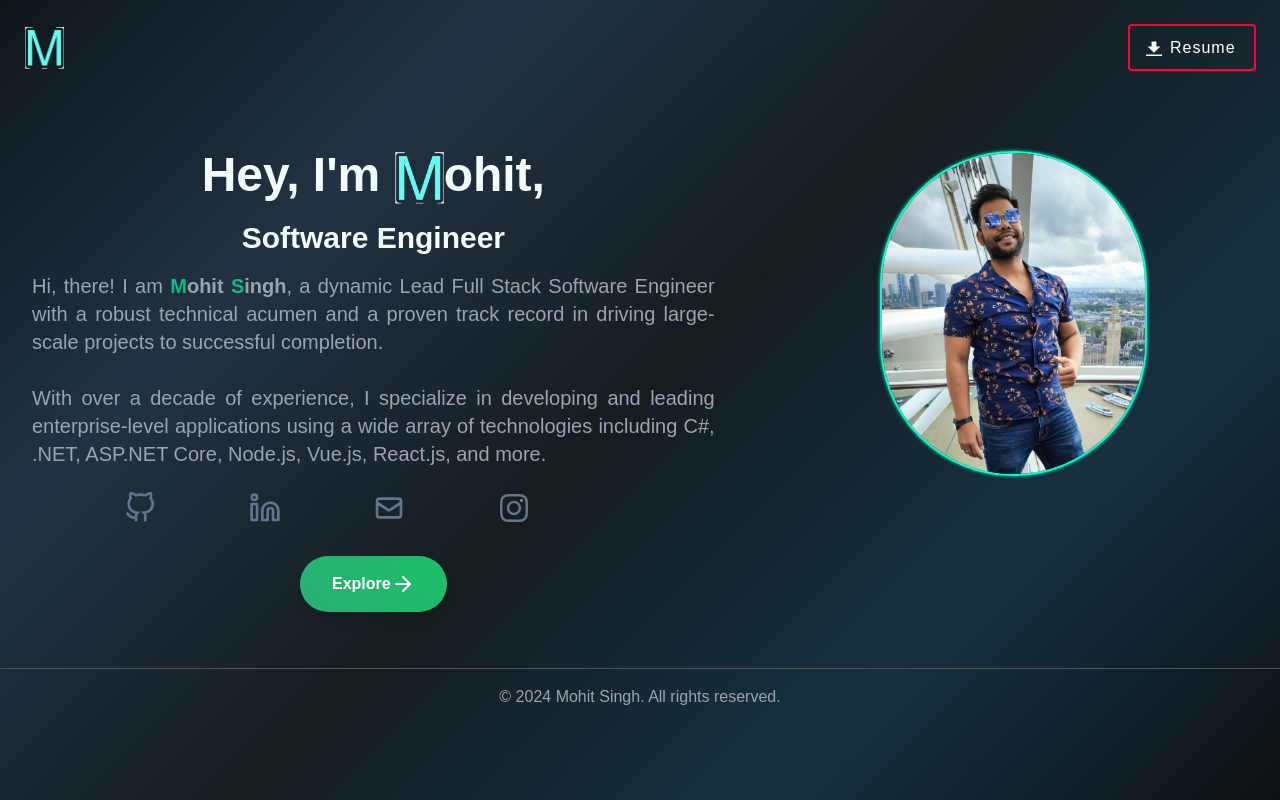
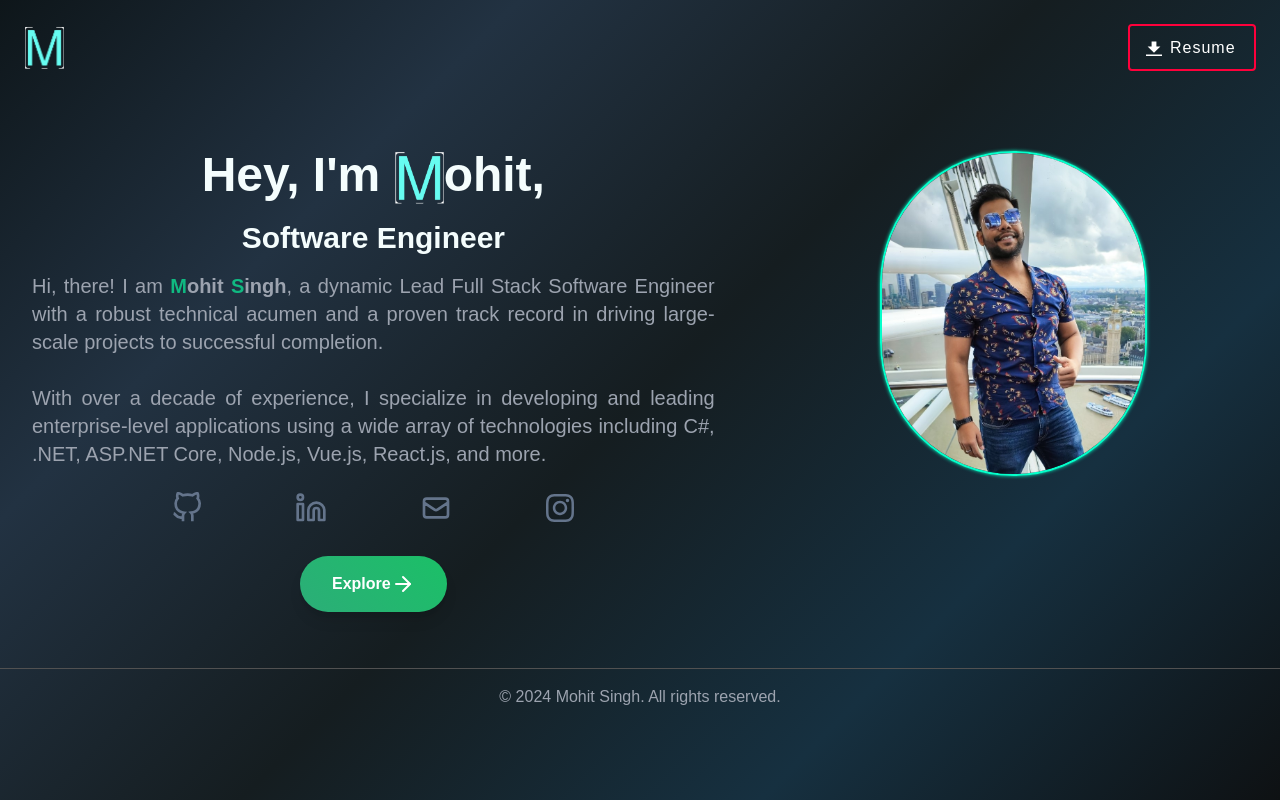
Before and after one commit to mohit-gogitter/v2, a Next.js app: page / in a window 1280 px wide. Built offline with nearby package versions, Linux system fonts and the light colour scheme; a web font is replaced by a local one.

Commit message:
css changes

```diff
--- a/app/components/footer.tsx
+++ b/app/components/footer.tsx
@@ -1,7 +1,7 @@
 const Footer = () => {
   return (
     <div>
-      <footer className="footer py-4 self-end container mx-auto px-6 text-center">
+      <footer className="py-4 mx-auto px-6 text-center">
         <p className="text-gray-400">
           &copy; {new Date().getFullYear()} Mohit Singh. All rights reserved.
         </p>
--- a/app/globals.css
+++ b/app/globals.css
@@ -98,6 +98,7 @@ a{
   z-index: 99;
   display: flex;
   align-items: center;
+  justify-content: center;
 }
 .resumeBtn {
   z-index: 1;
--- a/app/template.tsx
+++ b/app/template.tsx
@@ -6,7 +6,7 @@ export default function Template({ children }: { children: React.ReactNode }) {
     <motion.div
       initial={{ y: 4, opacity: 0 }}
       animate={{ y: 0, opacity: 1 }}
-      transition={{ ease: "easeInOut", duration: 0.1 }}
+      transition={{ ease: "easeInOut", duration: 0.3 }}
     >
       {children}
     </motion.div>
```
